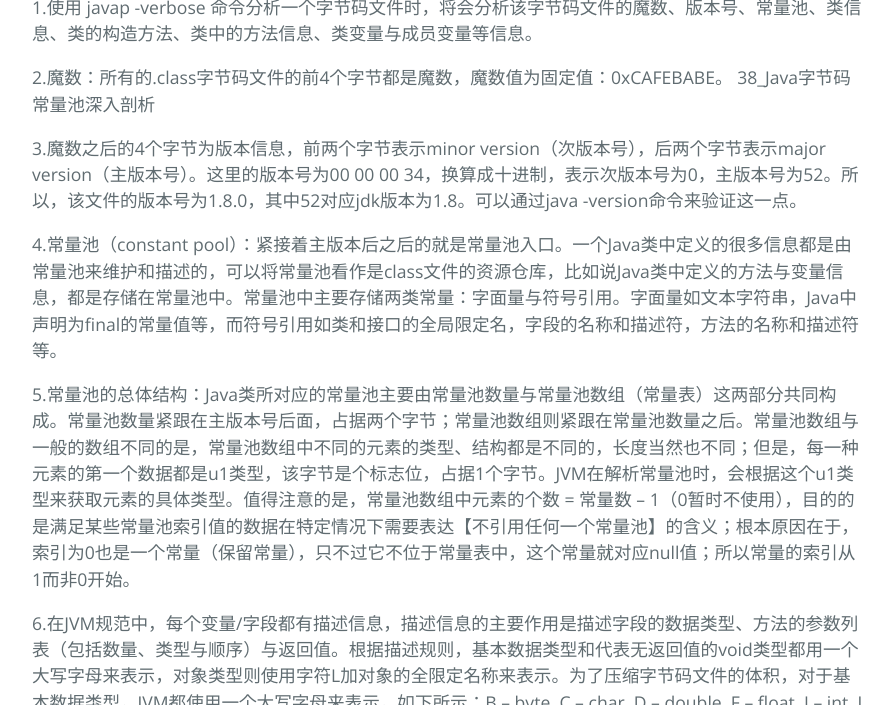
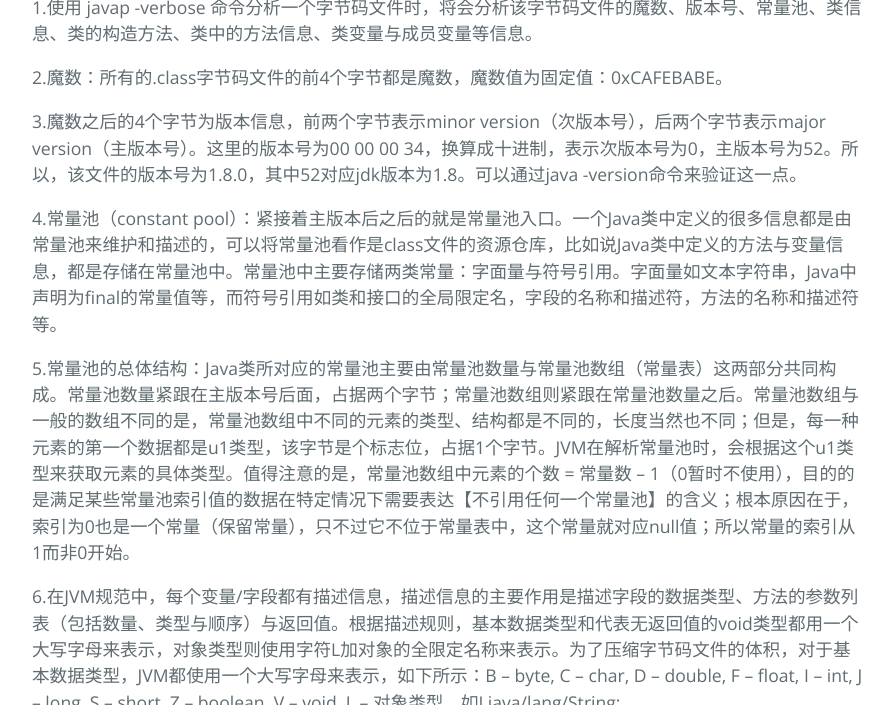
Before and after one commit to xiejianwei1024/xiejianwei1024.github.io, a Jekyll site: the page built from _posts/2019-07-04-jvm-bytecode-01.md, in a window 1280 px wide and 900 px high, scrolled down 1600 px, cut to the strip 195-900 px from the top of the window. Shown: the whole strip, without its empty margins (192-1084 px from the left). Built offline with Jekyll 4.4.1, drawn with Linux system fonts in a browser that asks for light colours.

Commit message:
bytecode

```diff
--- a/_posts/2018-03-04-jvm-bytecode-01.md
+++ b/_posts/2019-07-04-jvm-bytecode-01.md
@@ -38,7 +38,6 @@ D:\IdeaProjects\jvm_study\out\production\classes>javap -verbose com.jvm.bytecode
 1.使用 javap -verbose 命令分析一个字节码文件时，将会分析该字节码文件的魔数、版本号、常量池、类信息、类的构造方法、类中的方法信息、类变量与成员变量等信息。
 
 2.魔数：所有的.class字节码文件的前4个字节都是魔数，魔数值为固定值：0xCAFEBABE。
-38_Java字节码常量池深入剖析
 
 3.魔数之后的4个字节为版本信息，前两个字节表示minor version（次版本号），后两个字节表示major version（主版本号）。这里的版本号为00 00 00 34，换算成十进制，表示次版本号为0，主版本号为52。所以，该文件的版本号为1.8.0，其中52对应jdk版本为1.8。可以通过java -version命令来验证这一点。
 
```
